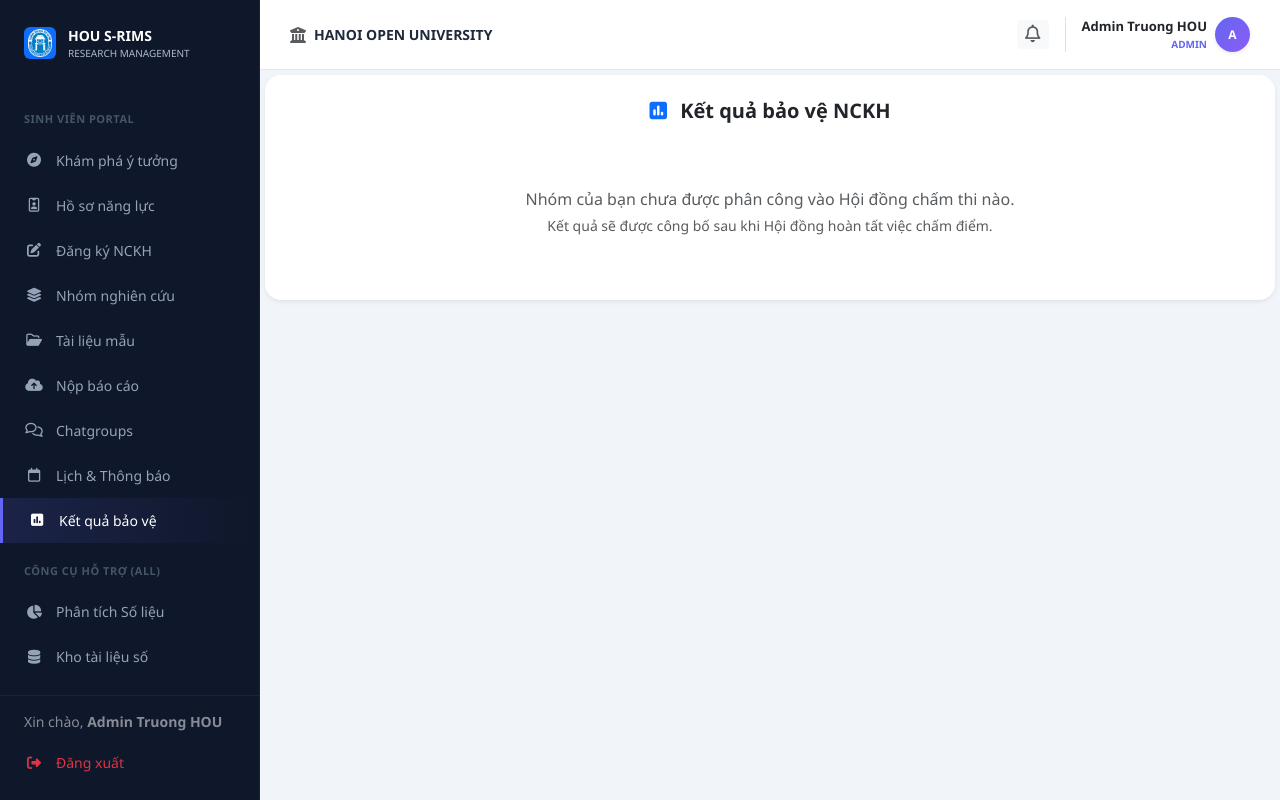
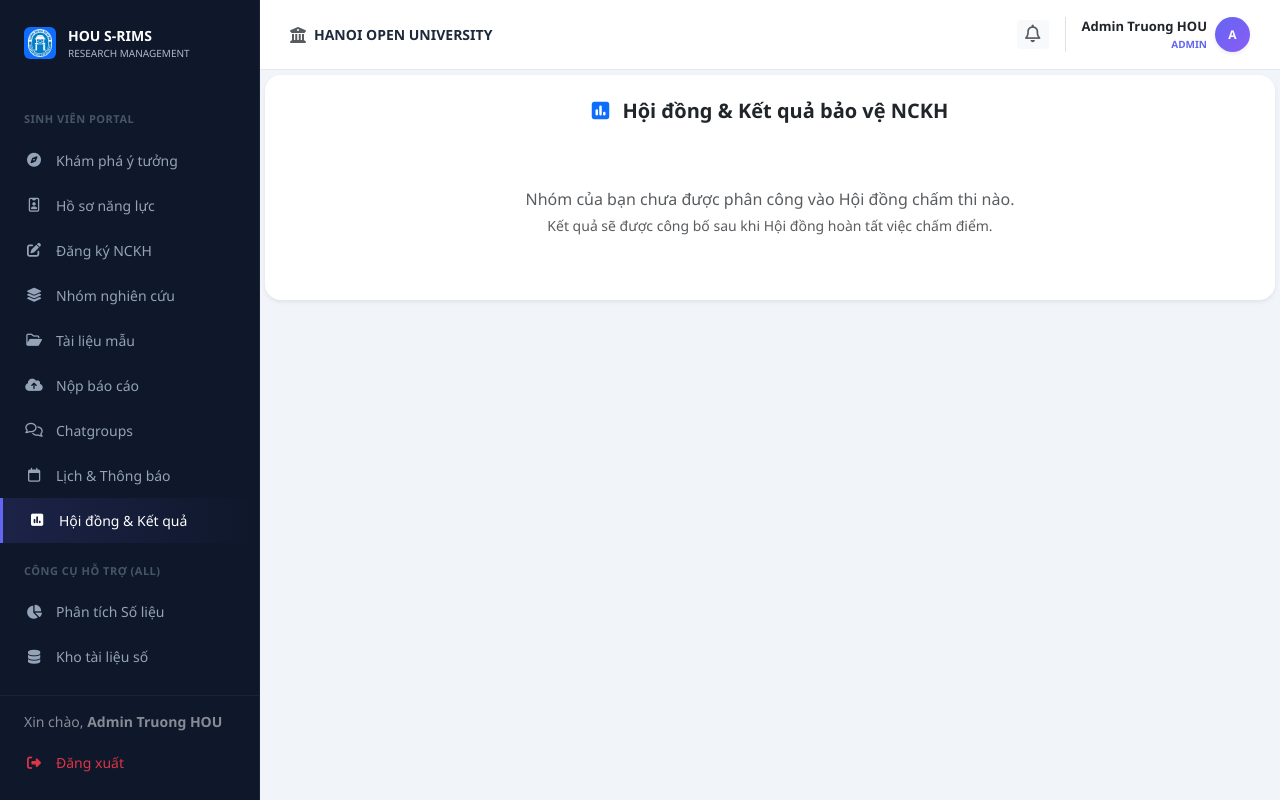
Before and after one commit to ourstorycomic/HOU-S-RIMS, a Flask app: page /student/result in a window 1280 px wide. Run offline with Flask 3, Linux system fonts and the light colour scheme; a user stored in the database is signed in; some libraries are stand-ins or nearby versions.

Commit message:
Rename student result menu to Hội đồng & Kết quả for clarity

```diff
--- a/templates/components/sidebar.html
+++ b/templates/components/sidebar.html
@@ -104,7 +104,7 @@
         <i class="fa-regular fa-calendar"></i> Lịch & Thông báo
     </a>
     <a href="{{ url_for('student.result') }}" class="nav-link {{ 'active-student' if request.endpoint == 'student.result' else '' }}">
-        <i class="fa-solid fa-square-poll-vertical"></i> Kết quả bảo vệ
+        <i class="fa-solid fa-square-poll-vertical"></i> Hội đồng & Kết quả
     </a>
     {% endif %}
 
--- a/templates/student/result.html
+++ b/templates/student/result.html
@@ -85,7 +85,7 @@
 
     {% else %}
     <div class="card border-0 shadow-sm rounded-4 p-4 mb-4 text-center">
-        <h5 class="fw-bold mb-3"><i class="fa-solid fa-square-poll-vertical text-primary me-2"></i> Kết quả bảo vệ NCKH</h5>
+        <h5 class="fw-bold mb-3"><i class="fa-solid fa-square-poll-vertical text-primary me-2"></i> Hội đồng & Kết quả bảo vệ NCKH</h5>
         <div class="text-muted py-4">
             <i class="fa-solid fa-calendar-clock fs-1 mb-3 opacity-25"></i>
             <p class="mb-1">Nhóm của bạn chưa được phân công vào Hội đồng chấm thi nào.</p>
```
Also changed, not shown: instance/database.db.
